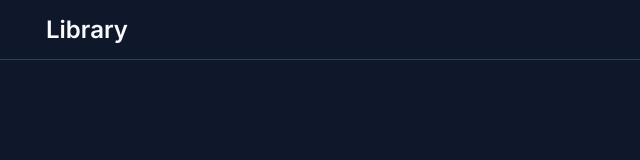
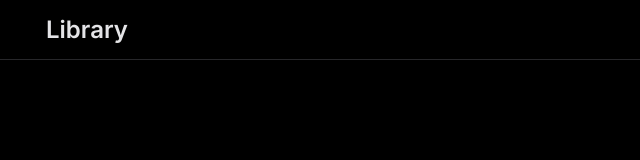
Before and after one commit to TK1612/TK-Epub-Reader, a plain HTML site: page index.html in a window 1280 px wide. Shown: the whole page, without its empty margins (0-640 px from the left). Drawn offline with nearby package versions, Linux system fonts and the light colour scheme; some icons are missing.

Commit message:
Update style.css

```diff
--- a/css/style.css
+++ b/css/style.css
@@ -11,12 +11,13 @@
     --shadow: 0 4px 6px -1px rgba(0, 0, 0, 0.1), 0 2px 4px -1px rgba(0, 0, 0, 0.06);
 }
 
+/* Updated Dark Mode: Full Black */
 [data-theme="dark"] {
-    --bg-color: #0f172a;
-    --surface: #1e293b;
-    --text-color: #f8fafc;
-    --text-muted: #94a3b8;
-    --border: #334155;
+    --bg-color: #000000;
+    --surface: #121212;
+    --text-color: #e4e4e7;
+    --text-muted: #a1a1aa;
+    --border: #27272a;
     --shadow: 0 10px 15px -3px rgba(0, 0, 0, 0.5);
 }
 
@@ -57,7 +58,7 @@ body { background: var(--bg-color); color: var(--text-color); overflow: hidden;
 .library-grid { display: grid; grid-template-columns: repeat(auto-fill, minmax(160px, 1fr)); gap: 25px; }
 .book-card { background: var(--surface); border-radius: 12px; overflow: hidden; cursor: pointer; border: 1px solid var(--border); box-shadow: var(--shadow); position: relative; transition: transform 0.2s; }
 .book-card:hover { transform: translateY(-4px); }
-.book-cover { width: 100%; height: 240px; object-fit: cover; border-bottom: 1px solid var(--border); background: #333; }
+.book-cover { width: 100%; height: 240px; object-fit: cover; border-bottom: 1px solid var(--border); background: #111; }
 .book-info { padding: 15px; }
 .book-title { font-size: 14px; font-weight: 600; white-space: nowrap; overflow: hidden; text-overflow: ellipsis; margin-bottom: 4px; }
 .book-progress { font-size: 12px; color: var(--text-muted); }
@@ -92,6 +93,7 @@ body { background: var(--bg-color); color: var(--text-color); overflow: hidden;
 
 /* INPUTS & LISTS */
 input[type="text"], textarea, select { width: 100%; padding: 10px; background: var(--bg-color); color: var(--text-color); border: 1px solid var(--border); border-radius: 8px; margin-bottom: 10px; font-size: 14px;}
+input[type="color"] { background: transparent; border: none; cursor: pointer; padding: 0; border-radius: 4px; }
 textarea { flex: 1; font-family: monospace; resize: none; }
 .replace-bar { display: flex; gap: 10px; margin-bottom: 15px; }
 .editor-controls { display: flex; justify-content: flex-end; gap: 10px; margin-top: 15px; }
```
